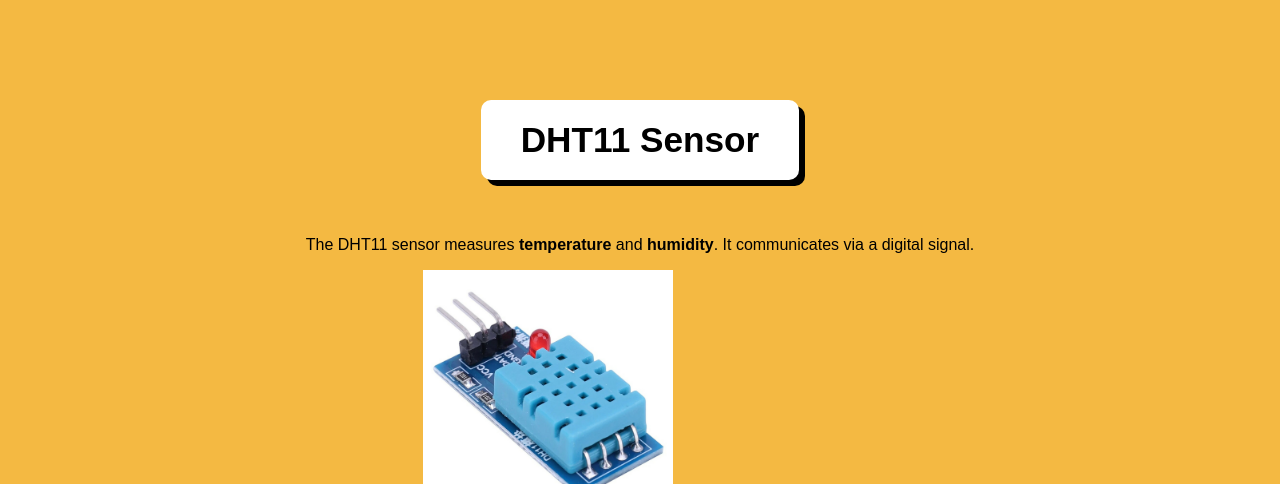
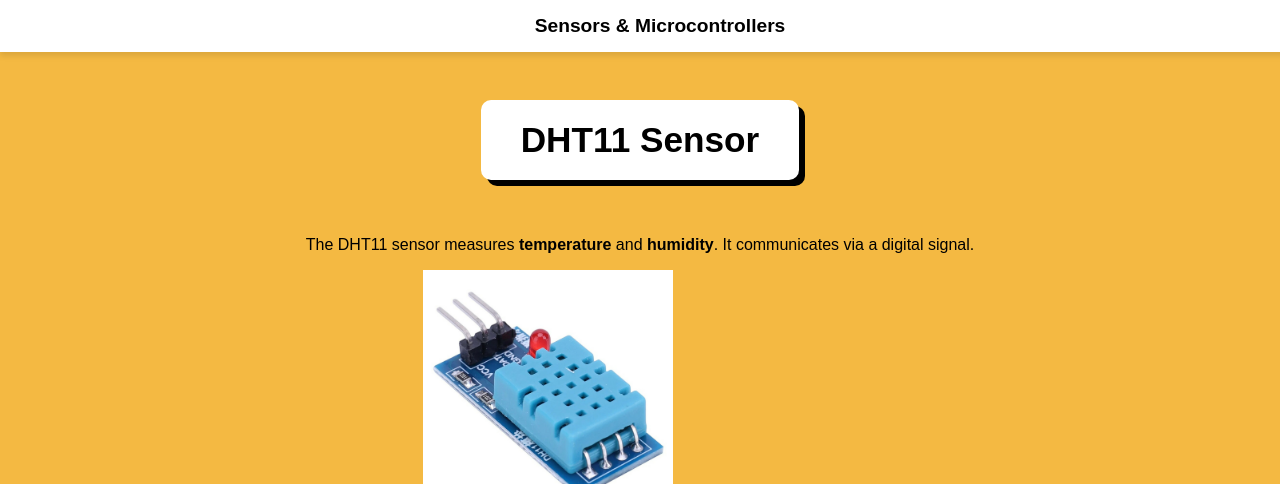
Before and after one commit to riyashastri4/Sensors-and-microcontrollers, a plain HTML site: page dht11.html in a window 1280 px wide. Shown: the top 484 px of the page. Drawn offline with Linux system fonts and the light colour scheme.

Commit message:
Update dht11.html

```diff
--- a/dht11.html
+++ b/dht11.html
@@ -7,6 +7,10 @@
   <link rel="stylesheet" href="style.css">
 </head>
 <body>
+  <nav>
+  <a href="index.html" class="nav-brand">Sensors & Microcontrollers</a>
+</nav>
+
   <div class="container">
     <div class="title-box">
       <h1>DHT11 Sensor</h1>
@@ -53,4 +57,5 @@ void loop() {
     <a href="index.html" class="btn">⬅ Back to Home</a>
   </div>
 </body>
+
 </html>
```
